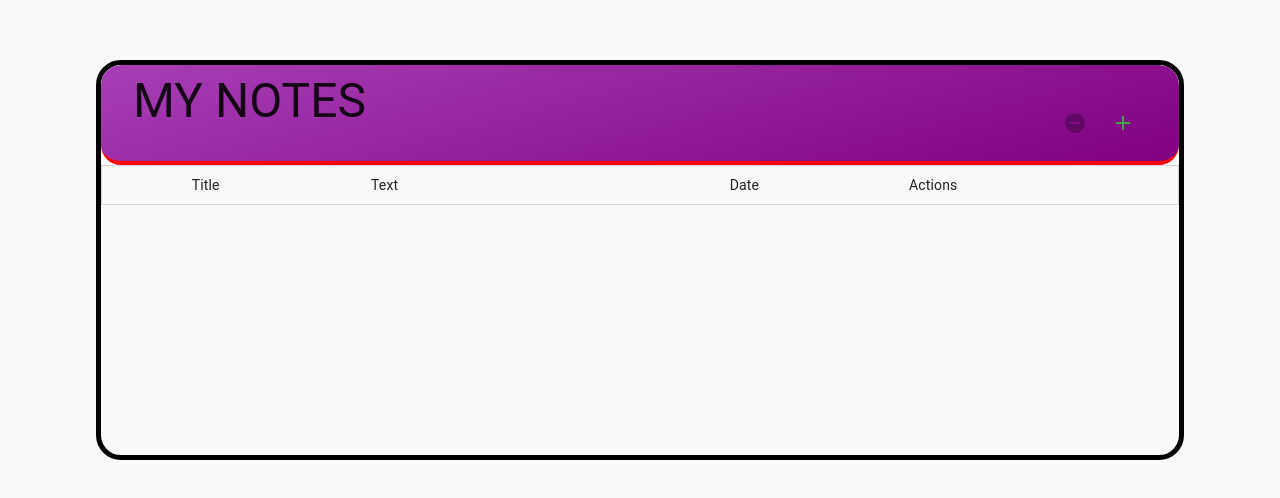
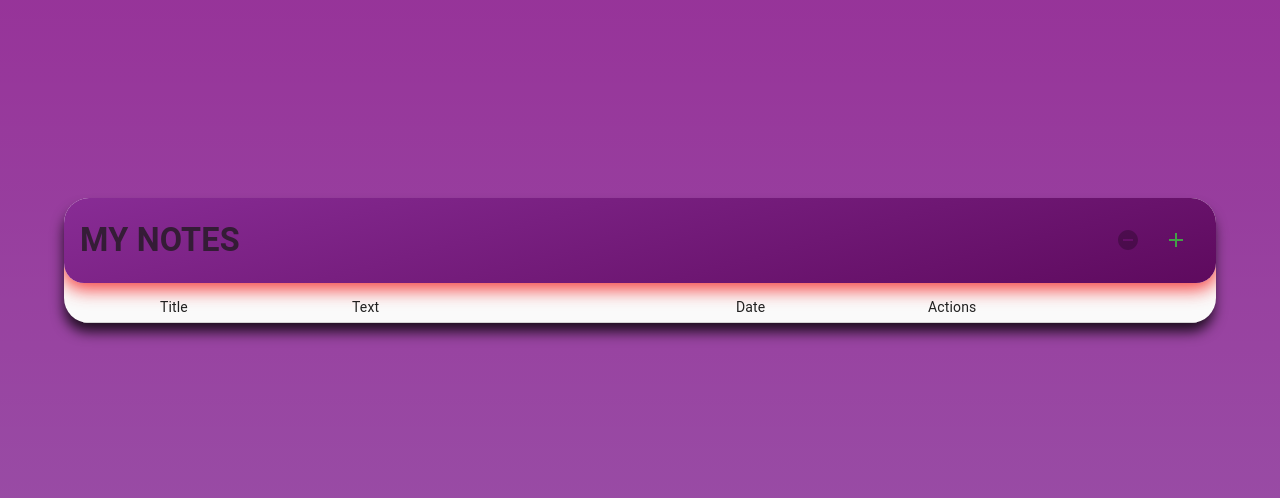
Before and after one commit to albertocapone/hooks-material-ts-todolist, a React (Create React App) app: page / in a window 1280 px wide. Shown: the part 140-638 px from the top of the page. Built offline with nearby package versions, Linux system fonts and the light colour scheme.

Commit message:
Styling home + modali

```diff
--- a/src/components/button/MorphingButton.tsx
+++ b/src/components/button/MorphingButton.tsx
@@ -18,9 +18,7 @@ const MorphingButton: React.FC<IProps> = (props)  => {
     const Icon: any = getIcon(kind);
 
     return (
-        <Typography variant="button">
-            <IconButton disabled={disabled} onClick={(e) => { e.stopPropagation(); action(e); } } color="secondary" children={<Icon />} />
-        </Typography>
+        <IconButton disabled={disabled} onClick={(e) => { e.stopPropagation(); action(e); } } color="secondary" children={<Icon />} />
     );
 }
 
--- a/src/components/button/buttonIconSwitch.ts
+++ b/src/components/button/buttonIconSwitch.ts
@@ -7,7 +7,7 @@ import EraseIcon from '@material-ui/icons/Delete';
 import ResetIcon from '@material-ui/icons/RemoveCircle';
 
 
-const getIcon = (kind: string) => {
+const getIcon = (kind: "to-create" | "create" | "to-edit" | "edit" | "erase" | "reset") => {
 
     let icon;
 
--- a/src/components/home/ActivitiesList.tsx
+++ b/src/components/home/ActivitiesList.tsx
@@ -2,7 +2,7 @@
 import React from 'react';
 //Material
 import { makeStyles } from '@material-ui/styles';
-import { Grid } from '@material-ui/core';
+import { Box, Grid, Hidden } from '@material-ui/core';
 //Components
 import ActivityEntry from './ActivityEntry';
 //Types
@@ -11,18 +11,16 @@ import { ActivitiesListProps } from '../../containers/home/types';
 
 const useStyles = makeStyles({
     container: {
-        height: 'calc(100% - 100px)'
+        height: 'calc(100% - 85px)'
     },
     listHead: {
         height: '40px',
-        border: '1px solid lightgray'
+        paddingTop: '10px',
+        borderBottom: '1px solid lightgray'
     },
     list: {
-        height: 'calc(100% - 40px)',
+        maxHeight: '200px',
         overflowY: 'auto',
-        '& > div': {
-            padding: '5px 10px'
-        }
     }
 });
 
@@ -33,15 +31,19 @@ const ActivitiesList: React.FC<ActivitiesListProps> = (props) => {
     const classes = useStyles();
 
     return (
-        <div className={classes.container}>
-            <Grid container alignItems="center" className={classes.listHead}>
-                    <Grid item xs={1}>{''}</Grid>
-                    <Grid item xs={2}>Title</Grid>
-                    <Grid item xs={4}>Text</Grid>
-                    <Grid item xs={2}>Date</Grid>
-                    <Grid item xs={2}>Actions</Grid>
+        <Grid container className={classes.container}>
+            <Grid item container alignItems="center" className={classes.listHead}>
+                    <Grid item xs={2} sm={1} md={1}>{''}</Grid>
+                    <Grid item xs={5} sm={4} md={2}>Title</Grid>
+                    <Hidden only={['xs', 'sm']}>
+                         <Grid item md={4}>Text</Grid>
+                    </Hidden>
+                    <Hidden only={['xs']}>
+                        <Grid item sm={3} md={2}>Date</Grid>
+                    </Hidden>
+                    <Grid item container xs={5} sm={4} md={2}>Actions</Grid>
             </Grid>
-            <Grid container component="ul" className={classes.list}>
+            <Grid item container component="ul" className={classes.list}>
                 {(activities.length > 0) ? activities.map( ({id, title, text, checked}) =>
                         <ActivityEntry
                         key={id}
@@ -57,7 +59,7 @@ const ActivitiesList: React.FC<ActivitiesListProps> = (props) => {
                         : ""
                         }
             </Grid>
-        </div>
+        </Grid>
     );
 }
 
--- a/src/components/home/Header.tsx
+++ b/src/components/home/Header.tsx
@@ -12,10 +12,14 @@ import { HeaderProps } from '../../containers/home/types';
 
 const useStyles = makeStyles({
     header: {
-        backgroundImage: 'linear-gradient(345deg, purple, #a73fb6)',
-        height: '100px',
-        borderBottom: '4px solid red',
-        borderRadius: '20px'
+        backgroundImage: 'linear-gradient(345deg, #5e0a5e, #882c95)',
+        height: '85px',
+        boxShadow: '0px 5px 17px 2px rgba(245,44,44,0.86)',
+        borderRadius: '20px',
+        "& > h4": {
+            color: 'rgb(27 25 25 / 75%)',
+            fontWeight: 'bolder'
+        },
     },
     buttonGroup: {
         height: '30px',
@@ -29,9 +33,9 @@ const Header: React.FC<HeaderProps> = (props) => {
     const classes = useStyles();
 
     return (
-        <Box component="header" display="flex" alignItems="end" className={classes.header} p={4}>
+        <Box component="header" display="flex" alignItems="center" className={classes.header} p={2}>
 
-            <Typography variant="h3">MY NOTES</Typography>
+            <Typography variant="h4">MY NOTES</Typography>
 
             <Box display="flex" marginLeft="auto" justifyContent="space-between" className={classes.buttonGroup}>
 
--- a/src/components/modal/CreateActivity.tsx
+++ b/src/components/modal/CreateActivity.tsx
@@ -1,25 +1,34 @@
 //React
 import React from 'react';
 //Material
-import { Card, CardContent, TextField, Typography } from '@material-ui/core';
-import { makeStyles } from '@material-ui/styles';
+import { Box, Card, CardContent, CardActionArea, TextField, Typography, CardActions } from '@material-ui/core';
+import { styled } from '@material-ui/styles';
 //Containers
 import CreateActivityButton from '../button/MorphingButton';
 //Types
 import { CreateActivityModalBodyProps } from '../../containers/modal/types';
 
+const MultilineText = styled(TextField)({
+    maxHeight: '200px',
+    overflowY: 'auto',
+    marginTop: '5px'
+});
 
 class ModalCreateBody extends React.Component<CreateActivityModalBodyProps> {
     render() {
         return (
             <Card tabIndex={-1}>
                 <CardContent>
-                    <Typography>CREATE A NEW ACTIVITY!</Typography>
-                    <form>
-                        <TextField label="Title" name="title" variant="outlined" />
-                        <TextField label="Text" name="text" variant="outlined" />
-                        <CreateActivityButton kind="create" action={this.props.action1} />
-                    </form>
+                    <Typography variant="h6" gutterBottom>Create a new activity!</Typography>
+                    <Box component="form" display="flex" flexDirection="column" justifyContent="space-between">
+                        <TextField label="Title" name="title" variant="filled" />
+                        <MultilineText label="Text" multiline={true} name="text" variant="filled"/>
+                    <CardActionArea>
+                        <CardActions>
+                            <CreateActivityButton kind="create" action={this.props.action1} />
+                        </CardActions>
+                    </CardActionArea>
+                    </Box>
                 </CardContent>
             </Card>
         );
--- a/src/components/modal/DetailsActivity.tsx
+++ b/src/components/modal/DetailsActivity.tsx
@@ -1,21 +1,28 @@
 //React Imports
 import React from 'react';
 //Material Imports
-import { Card, CardContent, Typography } from '@material-ui/core';
+import { Box, Card, CardContent, TextField, Typography } from '@material-ui/core';
+import { styled } from '@material-ui/styles';
 //TS types
 import { ActivityDetailsModalBodyProps } from '../../containers/modal/types';
 
+const MultilineText = styled(TextField)({
+    maxHeight: '200px',
+    overflowY: 'auto',
+    marginTop: '5px'
+});
 
 
 class ModalDetailsBody extends React.Component<ActivityDetailsModalBodyProps> {  //un componente funzionale generava warning - material modal vuole come children solo componenti che supportano ref
     render() {
         return (
             <Card tabIndex={-1}>
-                <CardContent>
-                    <Typography variant="h5" component="h2" gutterBottom>TITLE</Typography>
-                    <Typography>{this.props.contains.title}</Typography>
-                    <Typography>TEXT</Typography>
-                    <Typography variant="body2" component="p">{this.props.contains.text}</Typography>
+               <CardContent>
+                    <Typography variant="h6" gutterBottom>Activity Details</Typography>
+                    <Box display="flex" flexDirection="column" justifyContent="space-between" data-id={this.props.contains.id} >
+                        <TextField label="Title" name="title" variant="filled" defaultValue={this.props.contains.title} disabled/>
+                        <MultilineText label="Text" name="text" multiline={true} variant="filled" defaultValue={this.props.contains.text} disabled/>
+                    </Box>
                 </CardContent>
             </Card>
         );
--- a/src/components/modal/EditActivity.tsx
+++ b/src/components/modal/EditActivity.tsx
@@ -1,21 +1,34 @@
-//React Imports
+//React
 import React from 'react';
-import { Card, CardContent, TextField, Typography } from '@material-ui/core';
+//Material
+import { Box, Card, CardContent, CardActionArea, TextField, Typography, CardActions } from '@material-ui/core';
+import { styled } from '@material-ui/styles';
+//Components
 import EditActivityButton from '../button/MorphingButton';
+//Containers
 import { EditActivityModalBodyProps } from '../../containers/modal/types';
 
+const MultilineText = styled(TextField)({
+    maxHeight: '200px',
+    overflowY: 'auto',
+    marginTop: '5px'
+});
 
 class ModalEditBody extends React.Component<EditActivityModalBodyProps> {
     render() {
         return (
            <Card tabIndex={-1}>
                 <CardContent>
-                    <Typography>EDIT YOUR ACTIVITY AS YOU PLEASE!</Typography>
-                    <form data-id={this.props.contains.id}>
-                        <TextField label="Title" name="title" variant="outlined" placeholder={this.props.contains.title}/>
-                        <TextField label="Text" name="text" variant="outlined" placeholder={this.props.contains.text}/>
-                        <EditActivityButton kind="edit" action={this.props.action1} />
-                    </form>
+                    <Typography variant="h6" gutterBottom>Edit your activity!</Typography>
+                    <Box component="form" display="flex" flexDirection="column" justifyContent="space-between" data-id={this.props.contains.id}>
+                        <TextField label="Title" name="title" variant="filled" defaultValue={this.props.contains.title}/>
+                        <MultilineText label="Text" name="text" multiline={true} variant="filled" defaultValue={this.props.contains.text}/>
+                     <CardActionArea>
+                        <CardActions>
+                            <EditActivityButton kind="edit" action={this.props.action1} />
+                        </CardActions>
+                    </CardActionArea>
+                    </Box>
                 </CardContent>
             </Card>
         );
--- a/src/containers/home/Home.tsx
+++ b/src/containers/home/Home.tsx
@@ -16,9 +16,10 @@ import { ModalState } from '../modal/types';
 const useStyles = makeStyles({
     dashboard: {
         backgroundColor: '#fafafa',
-        width: '85%',
-        height: '400px',
-        border: `5px solid black`,
+        boxShadow: '-1px 10px 13px -1px rgba(0,0,0,0.79)',
+        width: '90%',
+        minHeight: '120px',
+        maxHeight: '400px',
         borderRadius: "25px",
         overflow: 'hidden'
     }
--- a/src/containers/modal/MorphingModal.tsx
+++ b/src/containers/modal/MorphingModal.tsx
@@ -14,8 +14,10 @@ const useStyles = makeStyles({
         top: `50%`,
         left: `50%`,
         transform: `translate(-50%, -50%)`,
-        minWidth: 400,
-        border: "2px solid #000",
+        width: '320px',
+        maxHeight: '400px',
+        borderRadius: '10px',
+        outline: 'none'
         }
     }
 })
--- a/src/theme.tsx
+++ b/src/theme.tsx
@@ -32,6 +32,13 @@ let theme = createMuiTheme({
             display: 'flex',
             justifyContent: 'center',
             alignItems: 'center',
+            backgroundImage: 'linear-gradient(360deg, #6a0080ab, #800080d1)'
+        },
+        '*::-webkit-scrollbar': {
+            width: '5px'
+        },
+       '*::-webkit-scrollbar-thumb': {
+           backgroundColor: '#6a0080ab',
         }
       },
     },
```
Also changed, not shown: src/components/home/ActivityEntry.tsx (+16 -12 lines), 1 other file (tests, documents, lock files or other folders).
